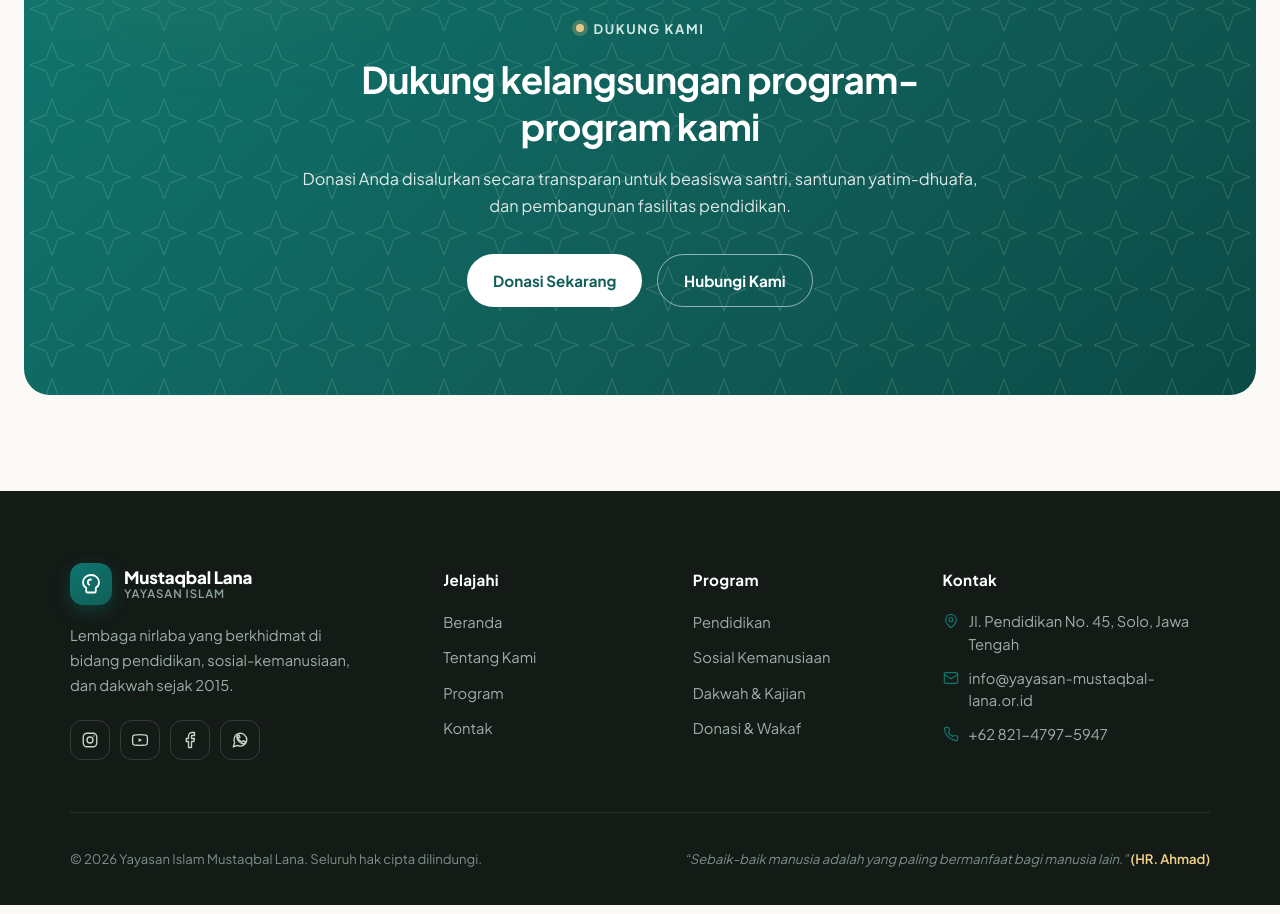
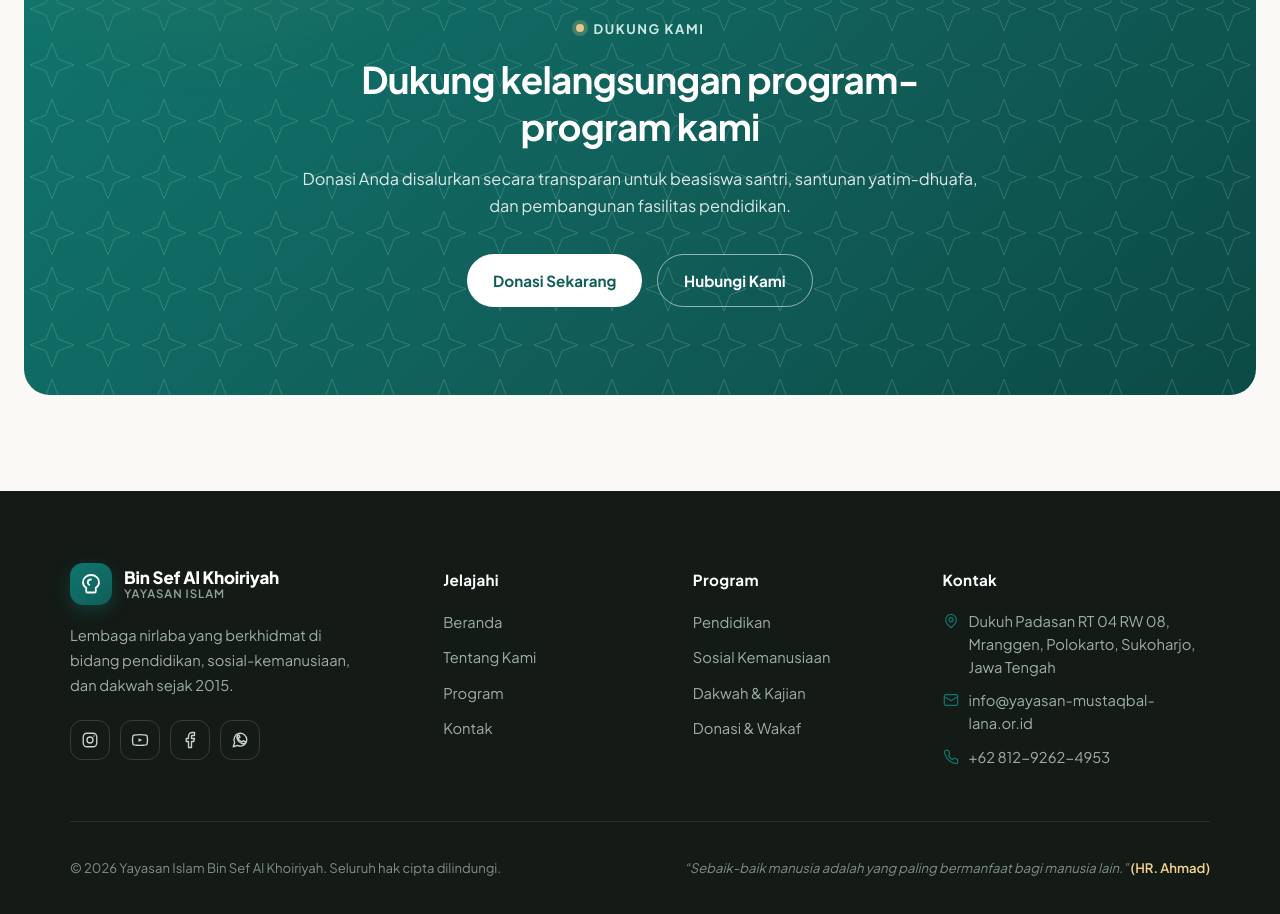
Before and after one commit to azzamamry-lab/YayasanMustLana, a website: page public/program.html in a window 1280 px wide. Shown: the part 1667-2581 px from the top of the page. Drawn offline with Linux system fonts and the light colour scheme.

Commit message:
Update organization name in program.html

```diff
--- a/public/program.html
+++ b/public/program.html
@@ -3,7 +3,7 @@
 <head>
   <meta charset="UTF-8" />
   <meta name="viewport" content="width=device-width, initial-scale=1.0" />
-  <title>Program — Yayasan Islam Mustaqbal Lana</title>
+  <title>Program — Yayasan Islam Bin Sef Al Khoiriyah</title>
 
   <!-- Fonts -->
   <link rel="preconnect" href="https://fonts.googleapis.com" />
@@ -28,7 +28,7 @@
           </svg>
         </span>
         <span class="brand-text">
-          <strong>Mustaqbal Lana</strong>
+          <strong>Bin Sef Al Khoiriyah</strong>
           <small>Yayasan Islam</small>
         </span>
       </a>
@@ -149,7 +149,7 @@
             <span class="brand-mark" aria-hidden="true">
               <svg viewBox="0 0 24 24" fill="none" stroke="currentColor" stroke-width="1.8" stroke-linecap="round" stroke-linejoin="round"><path d="M12 3c-4.6 0-8 3.2-8 7.2 0 2.4 1.3 4.5 3.2 5.6v3.4c0 .7.6 1.3 1.3 1.3h7c.7 0 1.3-.6 1.3-1.3v-3.4c1.9-1.1 3.2-3.2 3.2-5.6C20 6.2 16.6 3 12 3z"/><path d="M12 7.5c-1.8 0-3.2 1.3-3.2 2.9 0 1 .6 1.9 1.4 2.4"/></svg>
             </span>
-            <span class="brand-text"><strong>Mustaqbal Lana</strong><small>Yayasan Islam</small></span>
+            <span class="brand-text"><strong>Bin Sef Al Khoiriyah</strong><small>Yayasan Islam</small></span>
           </a>
           <p>Lembaga nirlaba yang berkhidmat di bidang pendidikan, sosial-kemanusiaan, dan dakwah sejak 2015.</p>
           <div class="socials">
@@ -185,7 +185,7 @@
           <ul class="contact-list">
             <li>
               <svg viewBox="0 0 24 24" fill="none" stroke="currentColor" stroke-width="1.8" stroke-linecap="round" stroke-linejoin="round" width="16" height="16"><path d="M20 10c0 6-8 12-8 12s-8-6-8-12a8 8 0 0 1 16 0z"/><circle cx="12" cy="10" r="3"/></svg>
-              Jl. Pendidikan No. 45, Solo, Jawa Tengah
+              Dukuh Padasan RT 04 RW 08, Mranggen, Polokarto, Sukoharjo, Jawa Tengah
             </li>
             <li>
               <svg viewBox="0 0 24 24" fill="none" stroke="currentColor" stroke-width="1.8" stroke-linecap="round" stroke-linejoin="round" width="16" height="16"><rect x="2" y="4" width="20" height="16" rx="2"/><path d="m2 7 10 6 10-6"/></svg>
@@ -193,14 +193,14 @@
             </li>
             <li>
               <svg viewBox="0 0 24 24" fill="none" stroke="currentColor" stroke-width="1.8" stroke-linecap="round" stroke-linejoin="round" width="16" height="16"><path d="M22 16.9v3a2 2 0 0 1-2.2 2 19.8 19.8 0 0 1-8.6-3 19.5 19.5 0 0 1-6-6 19.8 19.8 0 0 1-3-8.7A2 2 0 0 1 4.1 2h3a2 2 0 0 1 2 1.7c.1 1 .4 2 .7 2.8a2 2 0 0 1-.5 2.1L8.1 9.9a16 16 0 0 0 6 6l1.3-1.2a2 2 0 0 1 2.1-.5c.9.3 1.9.6 2.8.7a2 2 0 0 1 1.7 2z"/></svg>
-              <a href="tel:+6282147975947">+62 821-4797-5947</a>
+              <a href="tel:+6282147975947">+62 812-9262-4953</a>
             </li>
           </ul>
         </div>
       </div>
 
       <div class="footer-bottom">
-        <p>© <span class="year">2026</span> Yayasan Islam Mustaqbal Lana. Seluruh hak cipta dilindungi.</p>
+        <p>© <span class="year">2026</span> Yayasan Islam Bin Sef Al Khoiriyah. Seluruh hak cipta dilindungi.</p>
         <p class="footer-quran">“Sebaik-baik manusia adalah yang paling bermanfaat bagi manusia lain.” <span class="footer-quran-src">(HR. Ahmad)</span></p>
       </div>
     </div>
```
